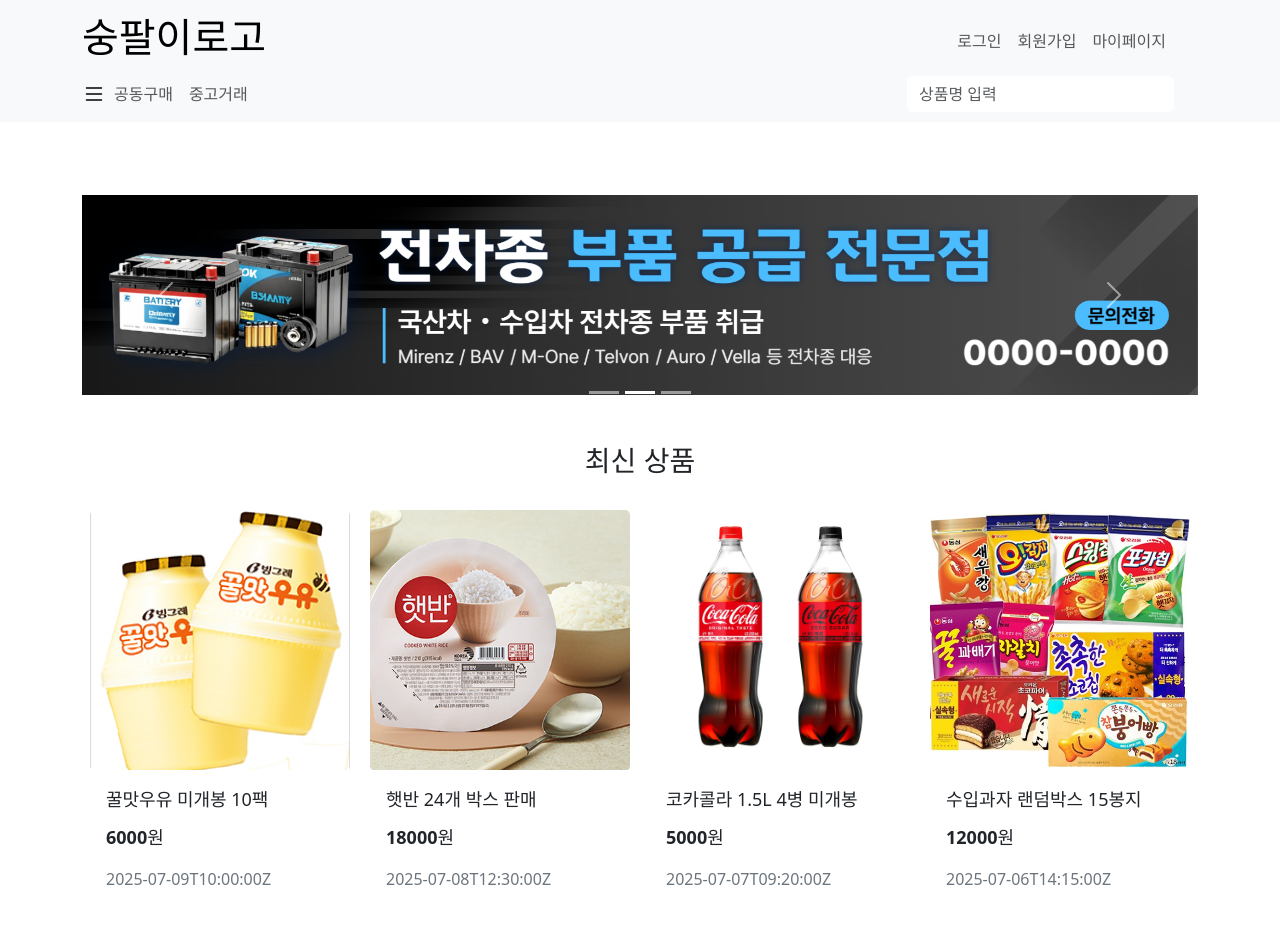
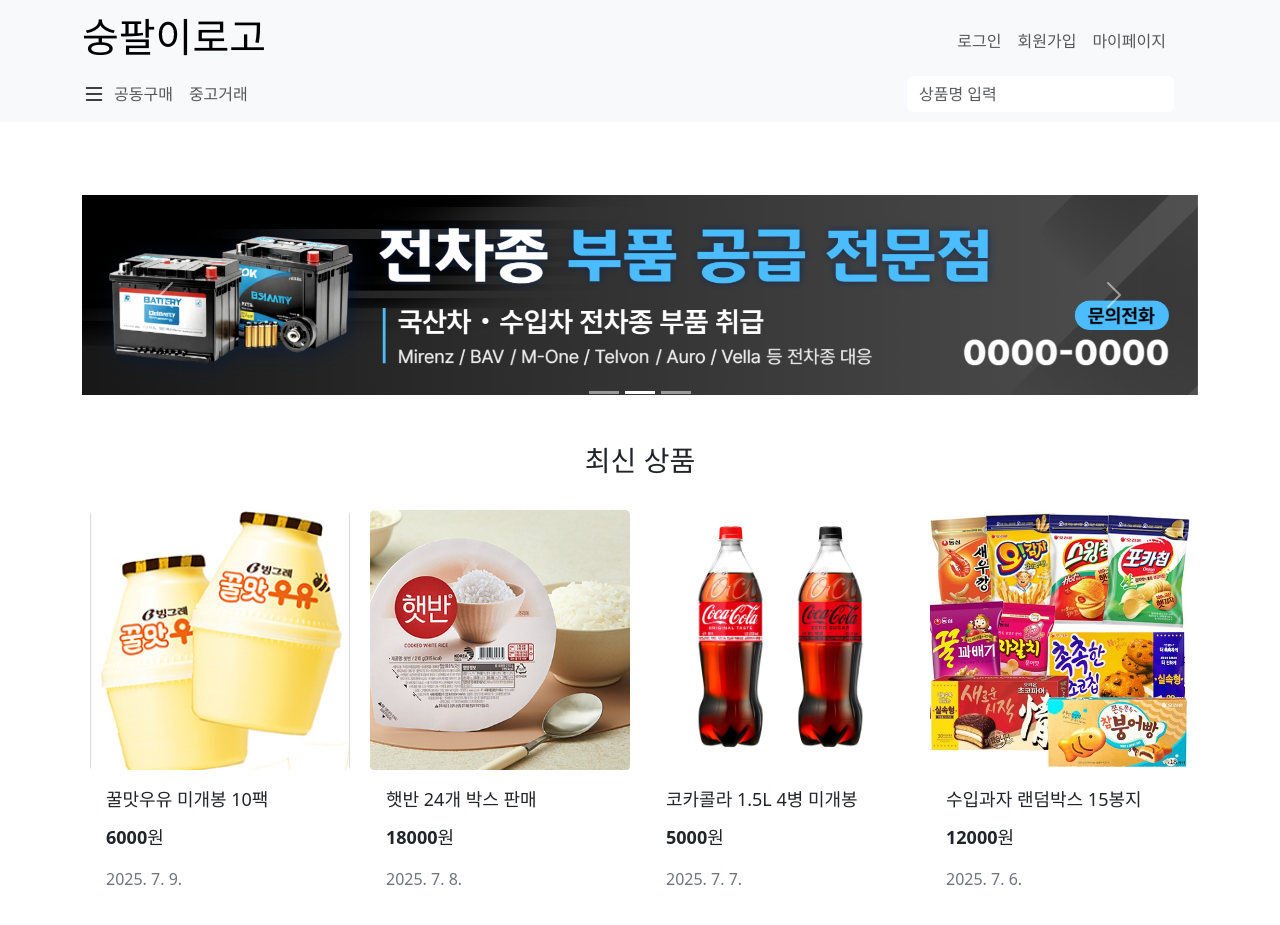
Before and after one commit to soongpal/frontend, a React (Vite) app: page / in a window 1280 px wide. Shown: the top 925 px of the page. Built offline with nearby package versions, Linux system fonts and the light colour scheme.

Commit message:
feat: 시간 표기 수정, 다만마운트될때한번 작동함

```diff
--- a/src/components/product/ProductCard.tsx
+++ b/src/components/product/ProductCard.tsx
@@ -10,6 +10,23 @@
 }
 
 const ProductCard: React.FC<ProductCardProps> = ({product}) => {
+  const now = new Date();
+  const createdAt = new Date(product.createdAt);
+
+  const diffMilliseconds = now.getTime() - createdAt.getTime();
+  const minutesPassed = Math.floor(diffMilliseconds / (1000 * 60));
+
+  let timeAgo: string;
+  if (minutesPassed < 1) {
+    timeAgo = '방금 전';
+  } else if (minutesPassed < 60) {
+    timeAgo = `${minutesPassed}분 전`;
+  } else if (minutesPassed < 60 * 24) {
+    const hours = Math.floor(minutesPassed / 60);
+    timeAgo = `${hours}시간 전`;
+  } else {
+    timeAgo = createdAt.toLocaleDateString('ko-KR');
+  }
 
   return (
     <div>
@@ -30,7 +47,7 @@
           </div>
 
           <Card.Text className="product-card-price">{product.price}원</Card.Text>
-          <Card.Text className="product-card-time">{product.createdAt}</Card.Text>
+          <Card.Text className="product-card-time">{timeAgo}</Card.Text>
         </Card.Body>
       </Card>
     </div>
```
